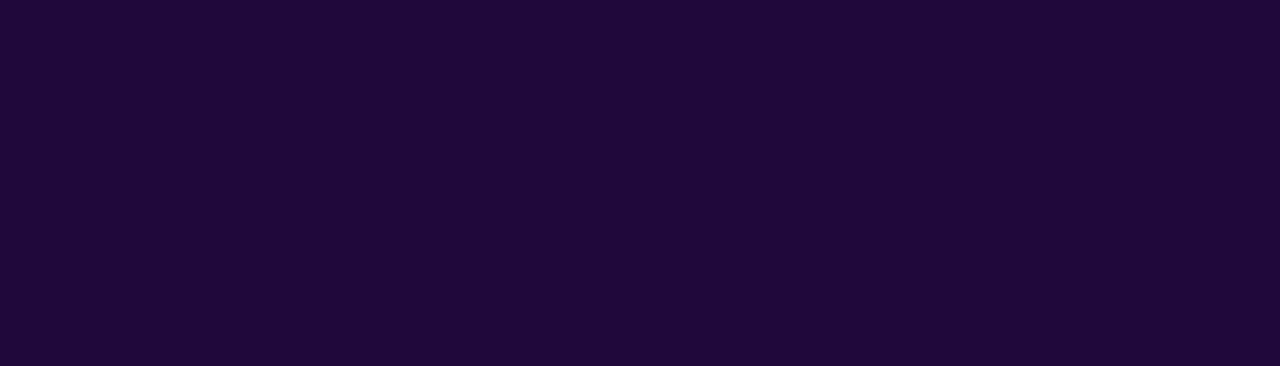
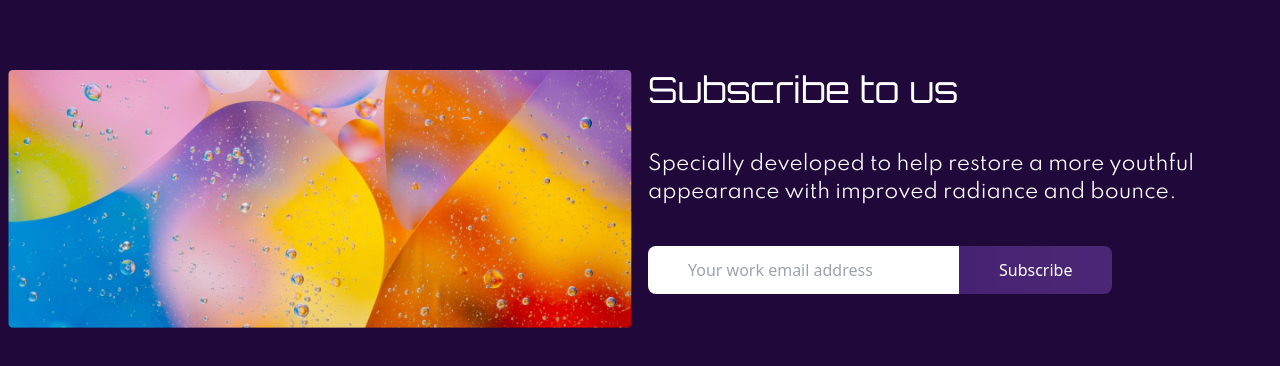
Before and after one commit to kumard3/oceannft-landingpage, a Next.js app: page / in a window 1280 px wide. Shown: the part 4608-4974 px from the top of the page. Before the commit the page ends 4566 px from the top, so only its background shows below. Built offline with nearby package versions, Linux system fonts and the light colour scheme.

Commit message:
NewsLetterFeed added

```diff
--- /dev/null
+++ b/components/NewsLetterFeed.tsx
@@ -0,0 +1,24 @@
+/* eslint-disable @next/next/no-img-element */
+import React from "react";
+
+
+export default function NewsLetterFeed() {
+  return (
+    <div className="my-40 grid md:grid-cols-2 gap-4 container mx-auto px-2 ">
+      <div>
+        <img src="newsFeed.png" />
+      </div>
+      <div>
+        <h1 className="font-orbitron text-4xl">Subscribe to us</h1>
+        <p  className="font-spartan text-xl py-10">
+          Specially developed to help restore a more youthful appearance with
+          improved radiance and bounce.
+        </p>
+        <div className="flex">
+          <input className="py-3 rounded-l-lg px-10 text-left" placeholder="Your work email address"/>
+          <button className='gradient py-3 rounded-r-lg px-10 '>Subscribe</button>
+        </div>
+      </div>
+    </div>
+  );
+}
--- a/pages/index.tsx
+++ b/pages/index.tsx
@@ -6,6 +6,7 @@ import ExploreCollections from "../components/ExploreCollections";
 import Hero from "../components/Hero";
 import MoreInfo from "../components/MoreInfo";
 import NavComponent from "../components/NavComponent";
+import NewsLetterFeed from "../components/NewsLetterFeed";
 import TopNft from "../components/TopNft";
 import TopSellers from "../components/TopSellers";
 
@@ -18,6 +19,7 @@ export default function Home() {
       <ExploreCollections />
       <TopSellers />
       <MoreInfo />
+      <NewsLetterFeed />
     </div>
   );
 }
```
Also changed, not shown: public/newsFeed.png (added).
